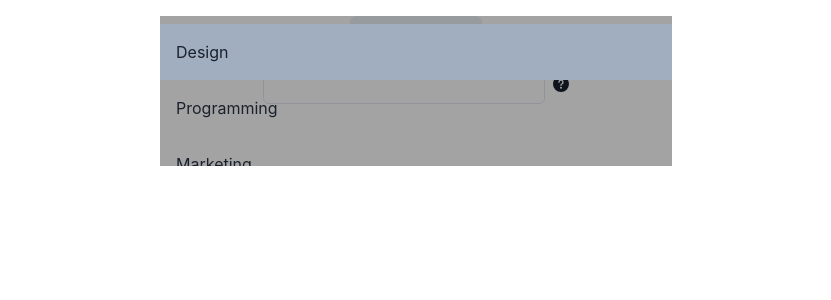
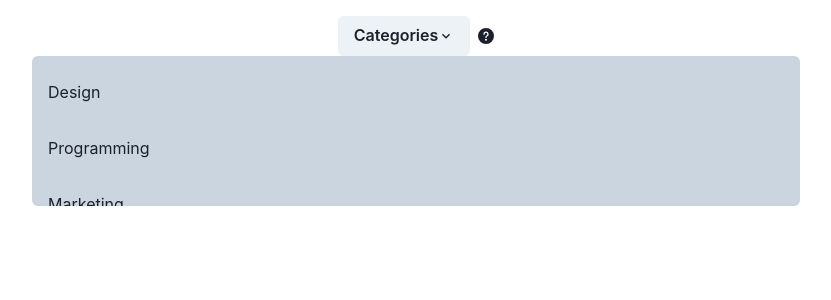
Before and after one commit to asaadam/Todo-Xstate, a Next.js app: page / in a window 1280 px wide. Both pictures are taken after a click on the button "Categories". Shown: the top 300 px of the page, without its empty margins (224-1055 px from the left). Built offline with nearby package versions, Linux system fonts and the light colour scheme.

Commit message:
feat(ui): add global store

```diff
--- a/component/Input.tsx
+++ b/component/Input.tsx
@@ -6,17 +6,10 @@ import { useCategories } from '../store/categoriesStore';
 import { inputMachine } from '../machine/InputMachine';
 import { ListHandler } from './ListHandler';
 import { QuestionIcon } from '@chakra-ui/icons';
-
-const LIST_CATEGORIES = [
-  'Design',
-  'Programming',
-  'Marketing',
-  'Finance',
-  'Support',
-  'Sleep',
-];
+import { useGlobalStore } from '../store/globalStore';
 
 export function CustomInput() {
+  const { categories } = useGlobalStore();
   const [stateInput, sendInput] = useMachine(inputMachine);
   const { service } = useCategories();
   const { send } = service;
@@ -64,9 +57,9 @@ export function CustomInput() {
         </HStack>
         {stateInput.value === 'categoriesSelected' && (
           <ListHandler ref={ulRef}>
-            {LIST_CATEGORIES.map((val, index) => (
+            {categories.map((val, index) => (
               <Box
-                onClick={(e) => {
+                onClick={() => {
                   send('SELECTED', {
                     value: { selected: val, index: index },
                   });
--- a/component/SelectCategories.tsx
+++ b/component/SelectCategories.tsx
@@ -1,25 +1,18 @@
-import { Box, Button, Text, VStack } from '@chakra-ui/react';
-import { ChevronDownIcon } from '@chakra-ui/icons';
+import { Box, Button, HStack, Text, Tooltip, VStack } from '@chakra-ui/react';
+import { ChevronDownIcon, QuestionIcon } from '@chakra-ui/icons';
 import { useSelector } from '@xstate/react';
 import { useRef } from 'react';
 import { ListHandler } from './ListHandler';
 import { useOnClickOutside } from '../hooks/useOnClickOutside';
 import { useCategories } from '../store/categoriesStore';
-
-const LIST_CATEGORIES = [
-  'Design',
-  'Programming',
-  'Marketing',
-  'Finance',
-  'Support',
-  'Sleep',
-];
+import { useGlobalStore } from '../store/globalStore';
 
 type Props = {
   variant?: 'default' | 'hiddenButton';
 };
 
 export function SelectCategories({ variant = 'default' }: Props) {
+  const { categories } = useGlobalStore();
   const { service } = useCategories();
   const isOpen = useSelector(service, (state) => state.matches('open'));
   const index = useSelector(service, (state) => state.context.index);
@@ -30,7 +23,8 @@ export function SelectCategories({ variant = 'default' }: Props) {
   useOnClickOutside(ulRef, () => send('CLOSE'));
 
   return (
-    <VStack w="lg" position="relative">
+    <VStack w="100%" px="8" position="relative">
+      <HStack>
         {variant === 'default' && (
           <Button
             onKeyDown={(e) => {
@@ -53,18 +47,27 @@ export function SelectCategories({ variant = 'default' }: Props) {
             <ChevronDownIcon />
           </Button>
         )}
+        <Tooltip
+          label="You can navigate this dropdown with arrow up and down "
+          fontSize="md"
+        >
+          <QuestionIcon />
+        </Tooltip>
+      </HStack>
 
       {isOpen && (
         <Box
+          borderRadius={'md'}
+          backgroundColor="gray.300"
           width="100%"
           height="150px"
           overflowY="auto"
           zIndex={4}
-          backgroundColor="blackAlpha.500"
           position="absolute"
+          top="10"
         >
           <ListHandler ref={ulRef} defaultSelectedIndex={index}>
-            {LIST_CATEGORIES.map((val, index) => (
+            {categories.map((val, index) => (
               <Box
                 onClick={() => {
                   send('SELECTED', {
--- /dev/null
+++ b/store/globalStore.ts
@@ -0,0 +1,34 @@
+import create from 'zustand';
+
+export type Task = {
+  isDone: boolean;
+  categories: string;
+  title: string;
+};
+
+type GlobalStore = {
+  categories: Array<string>;
+  suggestedTittle: Array<string>;
+  task: Array<Task>;
+  addCategorie: (categorie: string) => void;
+  addTitle: (title: string) => void;
+  addTask: (task: Task) => void;
+};
+
+export const useGlobalStore = create<GlobalStore>((set) => ({
+  categories: [
+    'Design',
+    'Programming',
+    'Marketing',
+    'Finance',
+    'Support',
+    'Sleep',
+  ],
+  suggestedTittle: [],
+  task: [],
+  addCategorie: (categorie) =>
+    set((v) => ({ ...v, categories: [...v.categories, categorie] })),
+  addTitle: (title) =>
+    set((v) => ({ ...v, suggestedTittle: [...v.suggestedTittle, title] })),
+  addTask: (task) => set((v) => ({ ...v, task: [...v.task, task] })),
+}));
```
Lines whose indentation alone changed are shown as unchanged.
